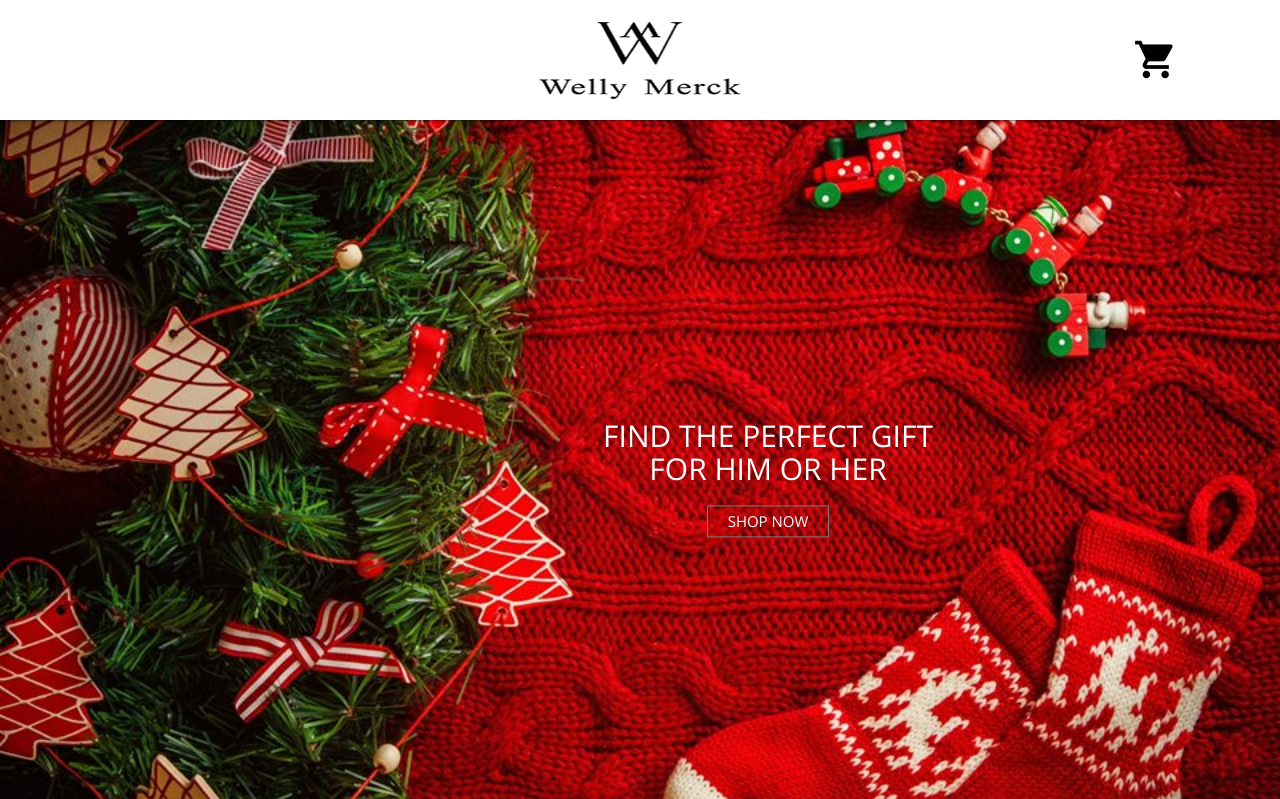
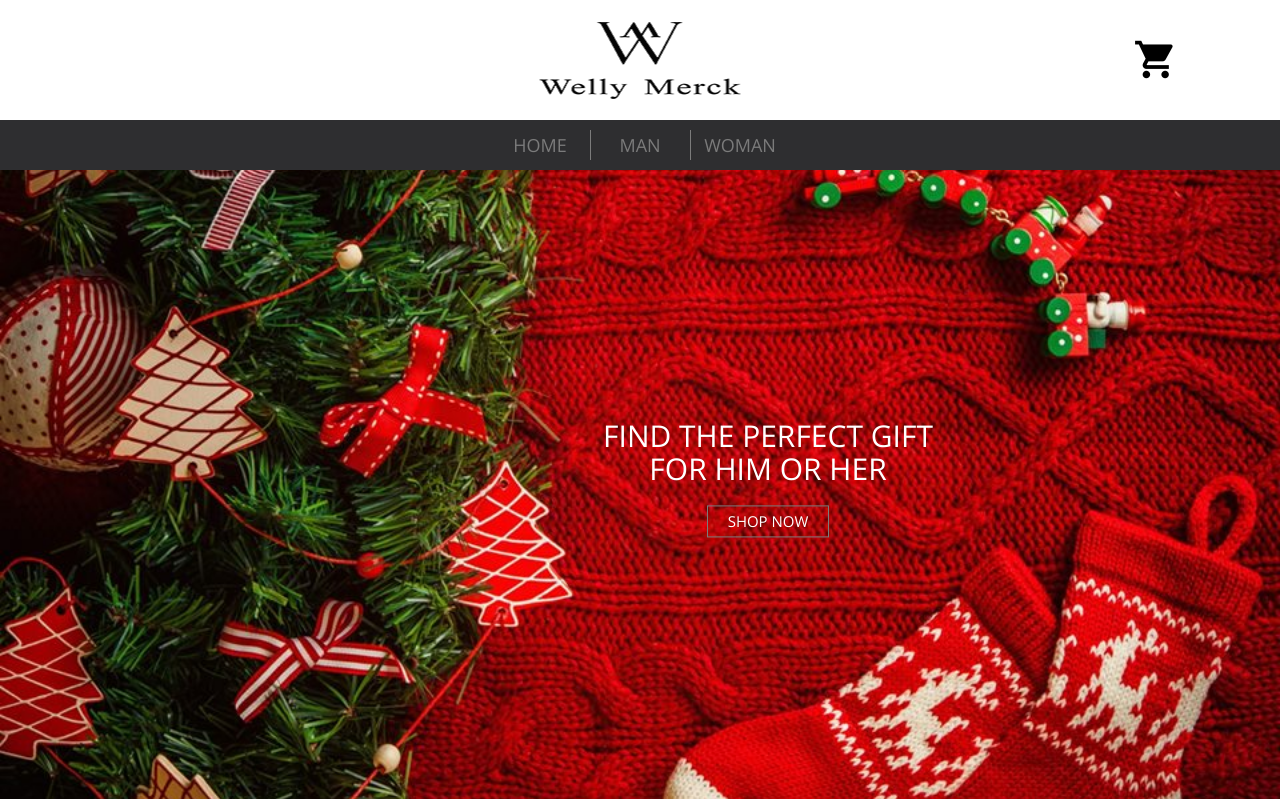
Before and after one commit to Anko1/clocks, a Node server app: page / in a window 1280 px wide. Shown: the top 799 px of the page. Run offline with Node 20, Linux system fonts and the light colour scheme; some libraries are stand-ins or nearby versions.

Commit message:
My job here is done

```diff
--- a/public/styles/config.css
+++ b/public/styles/config.css
@@ -1,7 +1,6 @@
 @import url('https://fonts.googleapis.com/css?family=Open+Sans:400,700');
 body {
   font-family: 'Open Sans', sans-serif;
-  transition: .3s;
 }
 * {
   padding: 0;
--- a/public/styles/config.less
+++ b/public/styles/config.less
@@ -4,7 +4,6 @@
 
 body{
   font-family: 'Open Sans', sans-serif;
-  transition: .3s;
 }
 
 *{
--- a/public/styles/header.less
+++ b/public/styles/header.less
@@ -19,7 +19,7 @@ section#header {
         height: 77px;
       }
 
-      #cart{
+      #cart {
         position: absolute;
         right: 6%;
         font-size: 24px;
@@ -30,11 +30,11 @@ section#header {
         justify-content: center;
         align-items: center;
 
-        &:active i{
+        &:active i {
           transform: scale(.7);
         }
 
-        i{
+        i {
           color: black;
           font-size: 45px;
           position: relative;
@@ -43,7 +43,7 @@ section#header {
 
         }
 
-        span{
+        span {
           position: absolute;
           right: 8px;
           vertical-align: text-top;
@@ -52,11 +52,11 @@ section#header {
           bottom: 35%;
           font-size: 18px;
 
-          &.empty{
+          &.empty {
             display: none;
           }
 
-          &::before{
+          &::before {
             content: '';
             background-color: @color-gray;
             border-radius: 50%;
@@ -70,7 +70,7 @@ section#header {
           }
         }
 
-        @media @tablet{
+        @media @tablet {
           right: 0;
         }
       }
@@ -78,7 +78,7 @@ section#header {
   }
 }
 
-#cart-content{
+#cart-content {
   width: 300px;
   min-height: 50px;
 
@@ -94,25 +94,25 @@ section#header {
   justify-content: space-between;
   //align-items: center;
 
-  &.active{
+  &.active {
     display: flex;
 
-    .cart-header, .cart-buy, .cart-items{
+    .cart-header, .cart-buy, .cart-items {
       display: block;
     }
   }
 
-  &.empty{
-    .cart-empty{
+  &.empty {
+    .cart-empty {
       display: block;
     }
 
-    .cart-header, .cart-buy, .cart-items{
+    .cart-header, .cart-buy, .cart-items {
       display: none;
     }
   }
 
-  .cart-header{
+  .cart-header {
     text-align: center;
     border-bottom: 1px solid white;
     font-size: 30px;
@@ -120,48 +120,47 @@ section#header {
     padding: 5px 0;
   }
 
-  .cart-header, .cart-buy, .cart-items{
+  .cart-header, .cart-buy, .cart-items {
     display: none;
   }
 
-  .cart-empty{
+  .cart-empty {
     display: none;
     text-align: center;
     font-size: 30px;
   }
 
-  .cart-items{
+  .cart-items {
     padding: 10px 0;
     max-height: 30vh;
     overflow-y: auto;
 
-    .clock-cart-model{
+    .clock-cart-model {
       margin-top: 5px;
       display: flex;
       align-items: center;
 
-      img{
+      img {
         width: 64px;
         height: 64px;
       }
 
-      .clock-info{
+      .clock-info {
         margin-left: 5px;
         padding: 0;
 
-        span{
+        span {
           font-size: 20px;
         }
       }
     }
   }
 
-  .cart-buy{
+  .cart-buy {
     background-color: @color-gray;
   }
 
 }
-
 
 .color-wrapper {
   display: flex;
@@ -173,3 +172,41 @@ section#header {
     margin-left: 10px;
   }
 }
+
+#links {
+  background-color: #2e2e30;
+
+  display: flex;
+  justify-content: center;
+  align-items: center;
+  height: 50px;
+
+  a {
+    width: 100px;
+    text-transform: uppercase;
+    font-size: 18px;
+    color: @color-gray;
+    text-align: center;
+    transition: .3s;
+    position: relative;
+
+    &::after {
+      content: '';
+      height: 30px;
+      width: 1px;
+      background-color: @color-gray;
+      position: absolute;
+      top: 50%;
+      transform: translateY(-50%);
+      left: 100%;
+    }
+
+    &:last-child::after {
+      display: none;
+    }
+
+    &:hover{
+      color: white;
+    }
+  }
+}
--- a/public/styles/style-clock.less
+++ b/public/styles/style-clock.less
@@ -6,6 +6,7 @@
 
 h1 {
   text-align: center;
+  margin-top: 80px;
 }
 
 .clock-photos-wrapper {
--- a/public/styles/style-home.css
+++ b/public/styles/style-home.css
@@ -1,7 +1,6 @@
 @import url('https://fonts.googleapis.com/css?family=Open+Sans:400,700');
 body {
   font-family: 'Open Sans', sans-serif;
-  transition: .3s;
 }
 * {
   padding: 0;
@@ -193,6 +192,38 @@ section#header nav .nav-wrapper #cart span::before {
   height: 20px;
   display: inline-block;
   margin-left: 10px;
+}
+#links {
+  background-color: #2e2e30;
+  display: flex;
+  justify-content: center;
+  align-items: center;
+  height: 50px;
+}
+#links a {
+  width: 100px;
+  text-transform: uppercase;
+  font-size: 18px;
+  color: #7b7b7b;
+  text-align: center;
+  transition: .3s;
+  position: relative;
+}
+#links a::after {
+  content: '';
+  height: 30px;
+  width: 1px;
+  background-color: #7b7b7b;
+  position: absolute;
+  top: 50%;
+  transform: translateY(-50%);
+  left: 100%;
+}
+#links a:last-child::after {
+  display: none;
+}
+#links a:hover {
+  color: white;
 }
 section#features {
   margin-top: 10vh;
--- a/public/views/partials/header.hbs
+++ b/public/views/partials/header.hbs
@@ -9,6 +9,12 @@
                 <i class="close material-icons left">shopping_cart</i>
                 <span id="cart-count" class="empty">2</span>
             </div>
+        </div>
+
+        <div id="links">
+            <a href="/">Home</a>
+            <a href="/man">Man</a>
+            <a href="/woman">Woman</a>
         </div>
     </nav>
 </section>
--- a/server.js
+++ b/server.js
@@ -49,6 +49,16 @@ app
     // GET
     .get('/', (req, res) => {
         res.render(__dirname + '/public/views/index.hbs', {
+            clocks: CLOCKS
+        });
+    })
+    .get('/man', (req, res) => {
+        res.render(__dirname + '/public/views/man.hbs', {
+            clocks: CLOCKS
+        });
+    })
+    .get('/woman', (req, res) => {
+        res.render(__dirname + '/public/views/woman.hbs', {
             clocks: CLOCKS
         });
     })
```
Also changed, not shown: public/styles/man-woman.less (added, +43 -0 lines), public/styles/style-clock.css (+33 -1 lines), public/views/man.hbs (added, +46 -0 lines), public/views/woman.hbs (added, +45 -0 lines).
